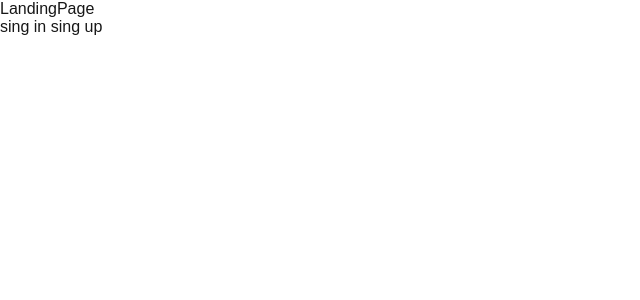
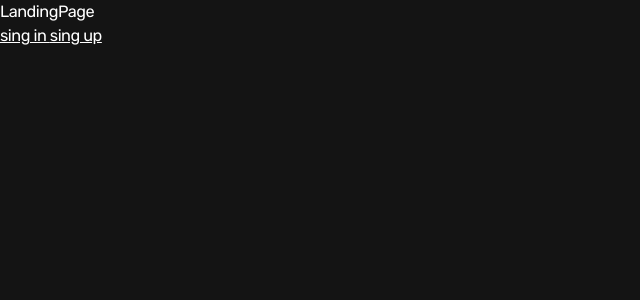
Before and after one commit to RutinaHabits/ArcTracker-front, a Next.js app: page / in a window 1280 px wide. Shown: the top 300 px of the page, without its empty margins (0-640 px from the left). Built offline with nearby package versions, Linux system fonts and the light colour scheme.

Commit message:
fix: add fonts

```diff
--- a/src/app/layout.tsx
+++ b/src/app/layout.tsx
@@ -1,10 +1,10 @@
 import type { Metadata } from "next";
-import { Geist, Geist_Mono } from "next/font/google";
-import "./globals.css";
+import { Rubik, Geist_Mono } from "next/font/google";
+import "./styles/main.scss";
 
-const geistSans = Geist({
-  variable: "--font-geist-sans",
-  subsets: ["latin"],
+const rubik = Rubik({
+  variable: "--font-rubik",
+  subsets: ["latin", "cyrillic"],
 });
 
 const geistMono = Geist_Mono({
@@ -13,13 +13,13 @@ const geistMono = Geist_Mono({
 });
 
 export const metadata: Metadata = {
-  title: "Create Next App",
+  title: "Habit Tracker",
   description: "Generated by create next app",
 };
 
 export default function RootLayout({ children }: LayoutProps<"/">) {
   return (
-    <html lang="en" className={`${geistSans.variable} ${geistMono.variable}`}>
+    <html lang="ru" className={`${rubik.variable} ${geistMono.variable}`}>
       <body>{children}</body>
     </html>
   );
```
